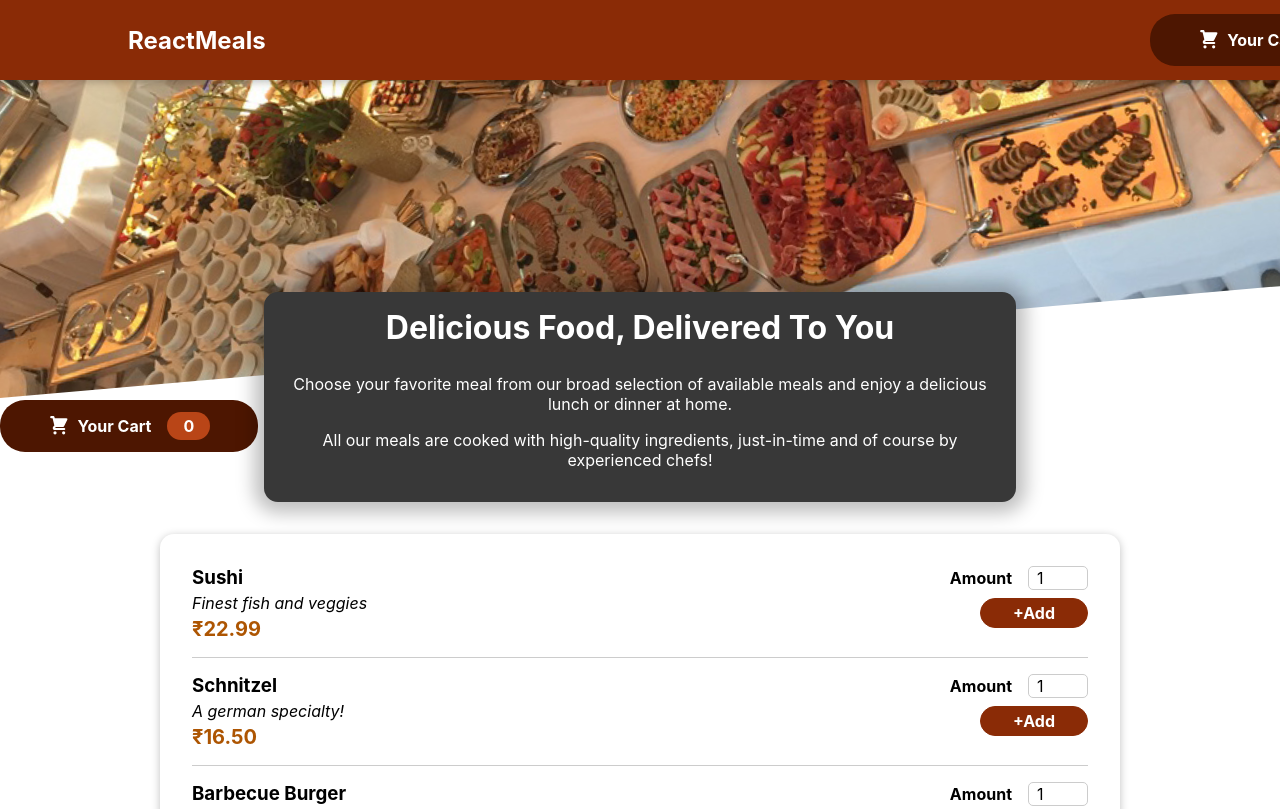
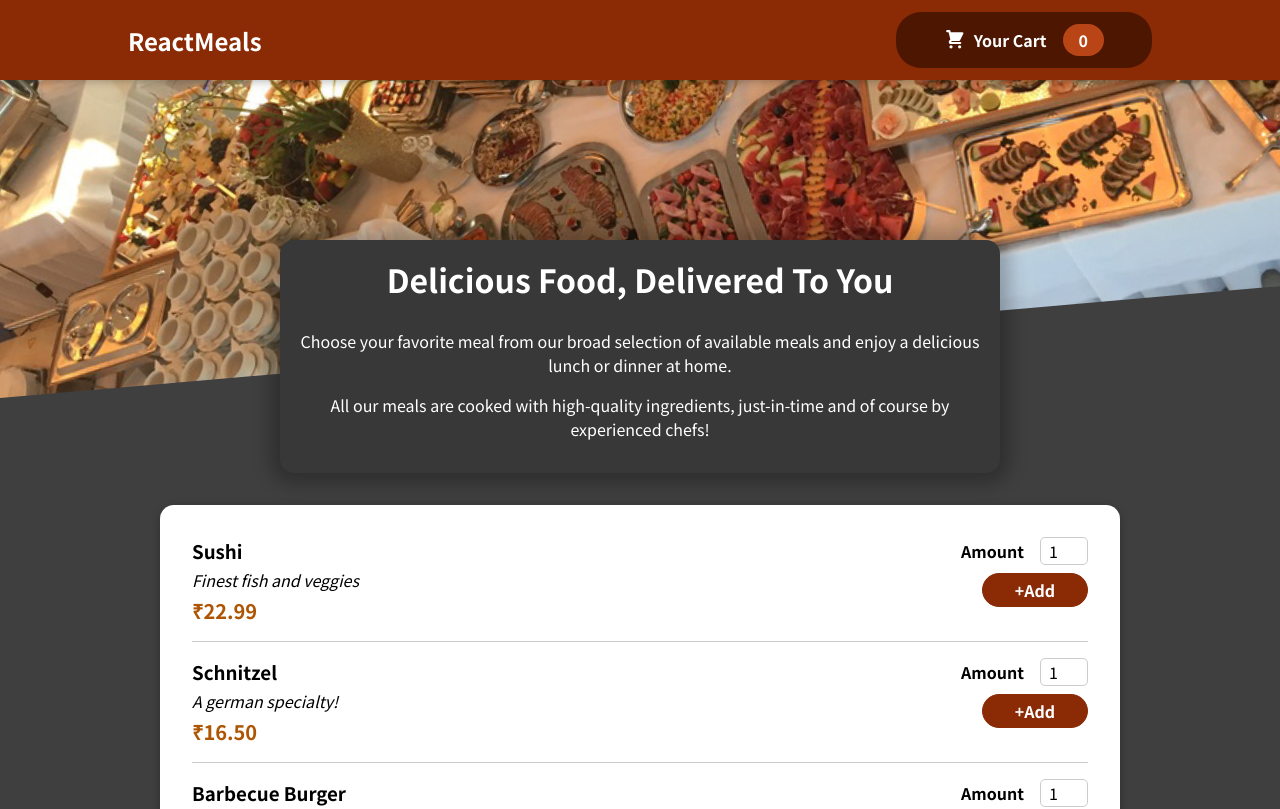
Before and after one commit to Sahilnarang310/react-restaurant-order-app, a React (Create React App) app: page / in a window 1280 px wide. Shown: the top 809 px of the page. Built offline with nearby package versions, Linux system fonts and the light colour scheme.

Commit message:
Cart open and close

```diff
--- a/public/index.html
+++ b/public/index.html
@@ -28,6 +28,7 @@
   </head>
   <body>
     <noscript>You need to enable JavaScript to run this app.</noscript>
+    <div id="overlay"></div>
     <div id="root"></div>
     <!--
       This HTML file is a template.
--- a/src/App.js
+++ b/src/App.js
@@ -1,17 +1,26 @@
-import React, {Fragment} from "react";
-import Header from'./components/Layout/Header';
-import HeaderCardButton from "./components/Layout/HeaderCardButton";
-import Meals from "./components/Meals/Meals"
+import { useState } from "react";
+import "./App.css";
+import Header from "./components/Layout/Header";
+import Meals from "./components/Meals/Meals";
+import Cart from "./components/cart/Cart";
 
-function App(){
-  return(
-    <div>
-      <Header />
-      <HeaderCardButton/>
+function App() {
+  const [cardIsShown,setCardIsShown]=useState(false);
+  const showCartShownHandler=()=>{
+    setCardIsShown(true);
+  }
+  const hideCartShownHandler=()=>{
+    setCardIsShown(false);
+  }
+  return (
+    <>
+      {cardIsShown && <Cart onClose={hideCartShownHandler}/>}
+      <Header onShowCart={showCartShownHandler}  />
       <main>
         <Meals />
       </main>
-    </div>
+    </>
   );
 }
+
 export default App;
--- a/src/components/Layout/HeaderCardButton.js
+++ b/src/components/Layout/HeaderCardButton.js
@@ -7,11 +7,11 @@ const HeaderCardButton = (props) => {
   const numberOfItems=cartCtx.items.reduce((currValue,item)=>{return currValue=currValue+item.amount},0);
   return (
     <button className={classes.button} onClick={props.onClick} >
-        <span className={classes.icon}><CartIcon/></span>
+        <span className={classes.icon}><CartIcon /></span>
         <span>Your Cart </span>
         <span className={classes.badge}>{numberOfItems}</span>
       </button>
   )
 }
 
-export default HeaderCardButton;
+export default HeaderCardButton
--- a/src/index.css
+++ b/src/index.css
@@ -1,13 +1,14 @@
+@import url('https://fonts.googleapis.com/css2?family=Noto+Sans+JP:wght@400;700&display=swap');
+
+* {
+  box-sizing: border-box;
+}
+
+html {
+  font-family: 'Noto Sans JP', sans-serif;
+}
+
 body {
   margin: 0;
-  font-family: -apple-system, BlinkMacSystemFont, 'Segoe UI', 'Roboto', 'Oxygen',
-    'Ubuntu', 'Cantarell', 'Fira Sans', 'Droid Sans', 'Helvetica Neue',
-    sans-serif;
-  -webkit-font-smoothing: antialiased;
-  -moz-osx-font-smoothing: grayscale;
+  background-color: #3f3f3f;
 }
-
-code {
-  font-family: source-code-pro, Menlo, Monaco, Consolas, 'Courier New',
-    monospace;
-}
```
Also changed, not shown: src/index.js (+9 -8 lines).
